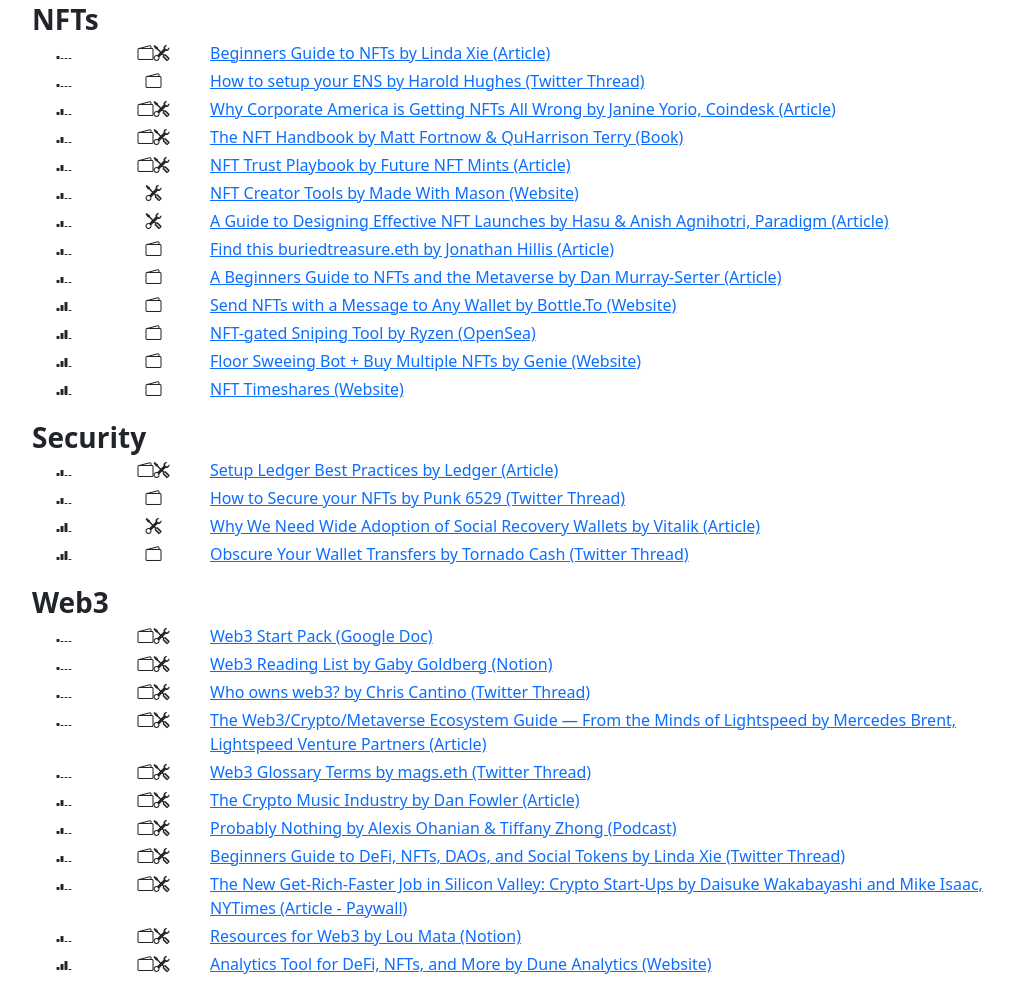
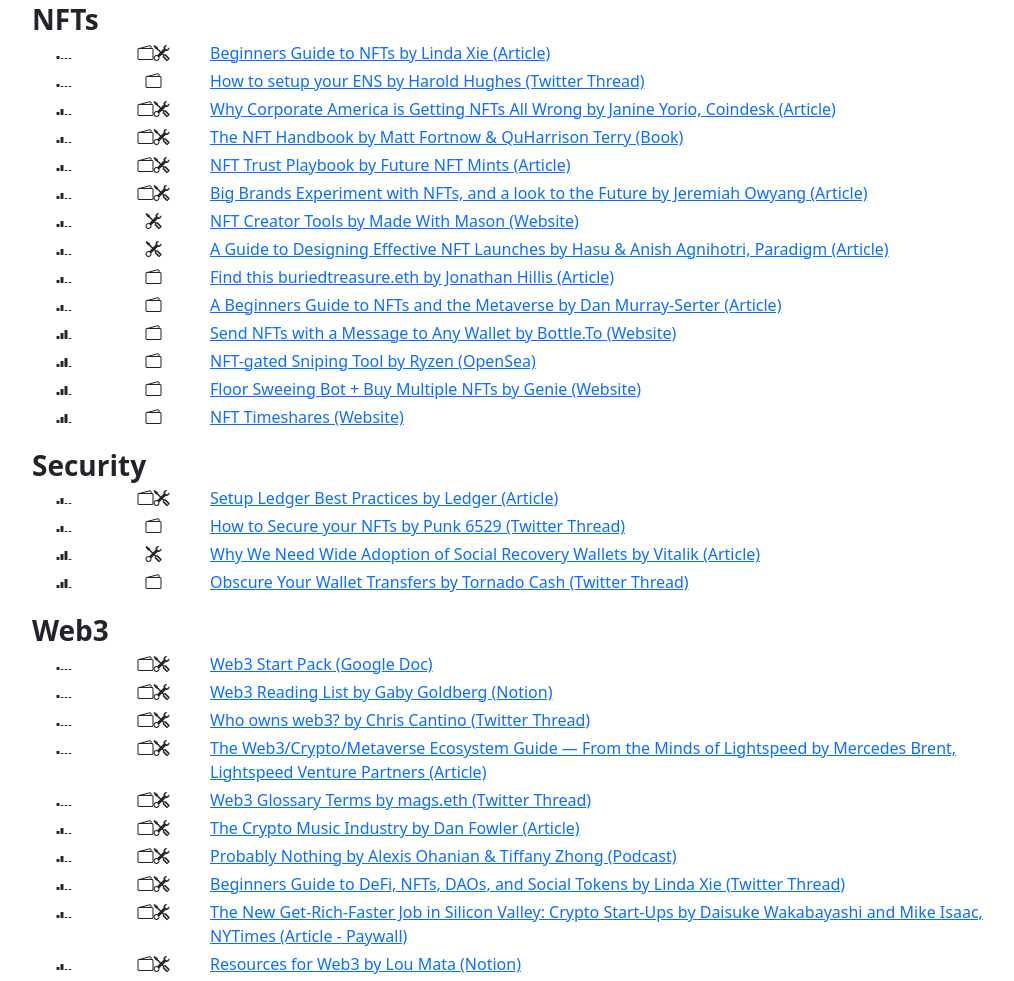
Before and after one commit to elliotkoss/futurenftmints-version-0, a plain HTML site: page web3-resources.html in a window 1280 px wide. Shown: the part 1346-2327 px from the top of the page, without its empty margins (175-1189 px from the left). Drawn offline with nearby package versions, Linux system fonts and the light colour scheme; a script that the page names is missing.

Commit message:
Added Jeremiah Owyang blog article

```diff
--- a/web3-resources.html
+++ b/web3-resources.html
@@ -532,6 +532,24 @@
                             </div>
                             <div class="col-8 col-sm-9">
                                 <a href="nft-trust-playbook.html" target="_BLANK">NFT Trust Playbook by Future NFT Mints (Article)</a>
+                            </div>
+                        </div>
+                    </div>
+                    </div>
+
+                    <div id="both-26">
+                    <div id="level2-27">
+                        <div class="row justify-content-left mb-1">
+                            <div class="col-sm-1">
+                            </div>
+                            <div class="col-1 text-center">
+                                <i class="bi bi-reception-2"></i>
+                            </div>
+                            <div class="col-3 col-sm-1 text-center">
+                                <i class="bi bi-wallet2"></i><i class="bi bi-tools"></i>
+                            </div>
+                            <div class="col-8 col-sm-9">
+                                <a href="https://web-strategist.com/blog/2021/08/24/big-brands-experiment-with-nfts-and-a-look-to-the-future/" target="_BLANK">Big Brands Experiment with NFTs, and a look to the Future by Jeremiah Owyang (Article)</a>
                             </div>
                         </div>
                     </div>
```
